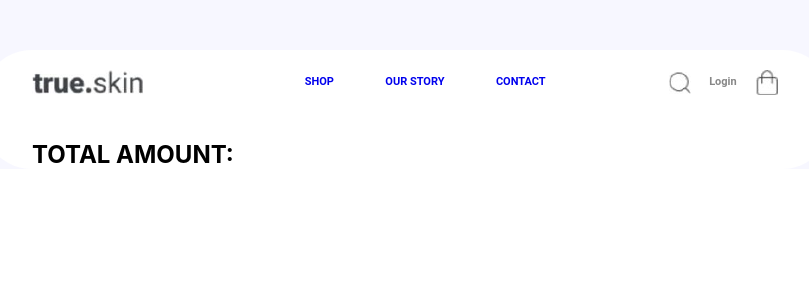
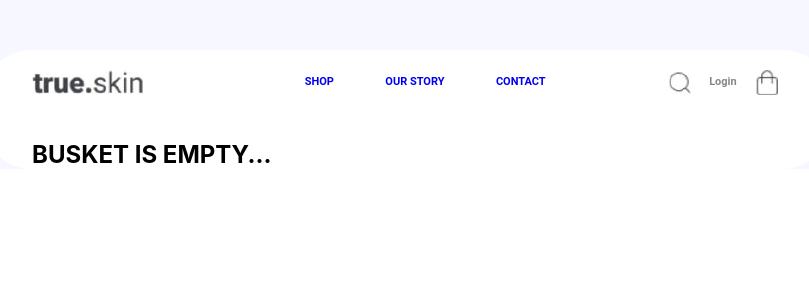
Before and after one commit to missixx/test-task, a React (Create React App) app: page /busket in a window 1280 px wide. Shown: the top 300 px of the page, without its empty margins (233-1042 px from the left). Built offline with nearby package versions, Linux system fonts and the light colour scheme.

Commit message:
added empty busket

```diff
--- a/src/Busket.js
+++ b/src/Busket.js
@@ -3,15 +3,27 @@ import BusketItem from './BusketItem'
 
 function Busket(props) {
 
-   const mapedItems = props.busketItems.map((item) => <BusketItem key={item.id} item={item}/>)
-   const totalAmount = props.busketItems.reduce((accumulator , current) => {
+   const mapedItems = props.busketItems.map((item) => <BusketItem key={item.id} item={item} />)
+   const totalAmount = props.busketItems.reduce((accumulator, current) => {
       return +accumulator + (current.itemsCount * current.price);
    }, [])
+
+   const emptyBusket = () => {
+      return (
+         <h2>BUSKET IS EMPTY...</h2>
+      )
+   }
+
+   const notEmptyBusket = () => {
+      return (
+         <h2>TOTAL AMOUNT: {totalAmount}</h2>
+      )
+   }
 
    return (
       <div>
          {mapedItems}
-         <h2>TOTAL AMOUNT: {totalAmount}</h2>
+         {props.busketItems.length === 0 ? emptyBusket() : notEmptyBusket()}
       </div>
    )
 }
```
